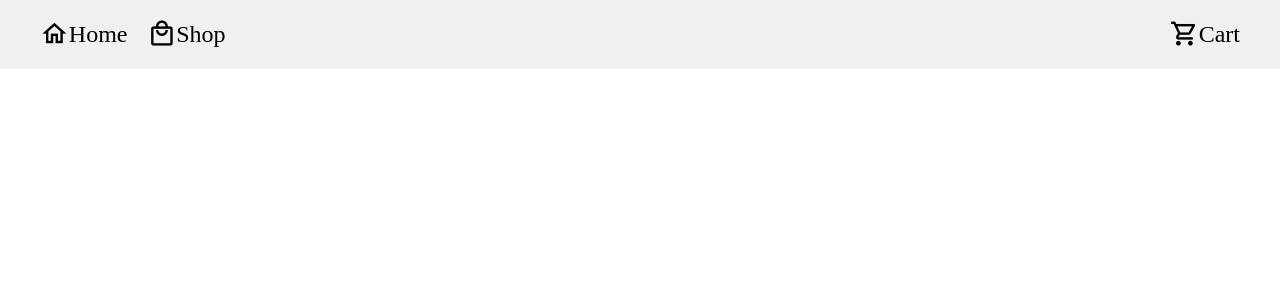
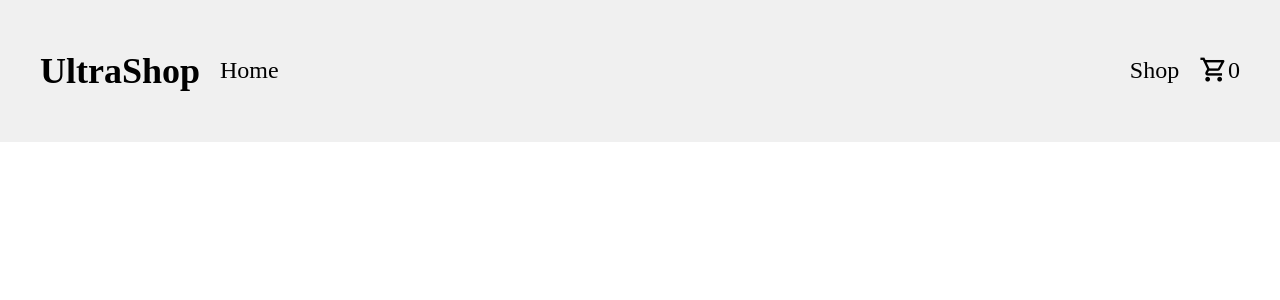
Before and after one commit to augustynd02/top-shoppingcart, a React (Vite) app: page / in a window 1280 px wide. Shown: the top 300 px of the page. Built offline with nearby package versions, Linux system fonts and the light colour scheme.

Commit message:
refactor: refactor navbar structure

```diff
--- a/src/components/Navbar/Navbar.jsx
+++ b/src/components/Navbar/Navbar.jsx
@@ -4,16 +4,17 @@ function Navbar() {
     return (
         <div className={styles.navbar}>
             <div className={styles.navbarElement}>
-                <span className={`material-icons-outlined ${styles.icon}`}>home</span>
-                <span className={styles.iconText}>Home</span>
+                <h2>UltraShop</h2>
             </div>
             <div className={styles.navbarElement}>
-                <span className={`material-icons-outlined ${styles.icon}`}>local_mall</span>
-                <span className={styles.iconText}>Shop</span>
+                <span>Home</span>
+            </div>
+            <div className={styles.navbarElement}>
+                <span>Shop</span>
             </div>
             <div className={styles.navbarElement}>
                 <span className={`material-icons-outlined ${styles.icon}`}>shopping_cart</span>
-                <span className={styles.iconText}>Cart</span>
+                <span>0</span>
             </div>
         </div>
     )
```
